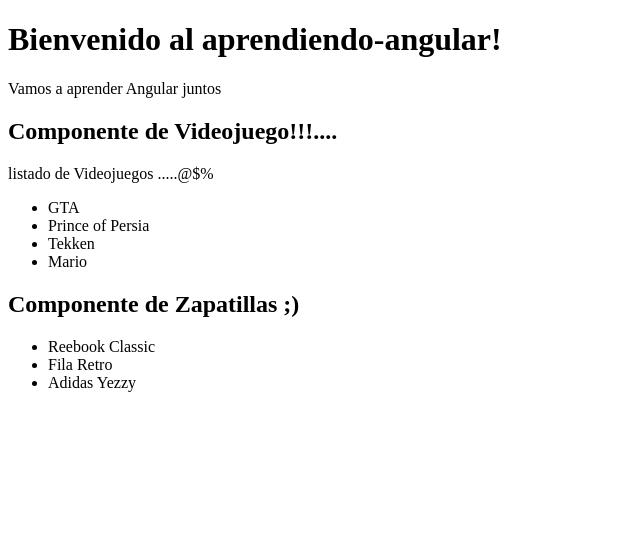
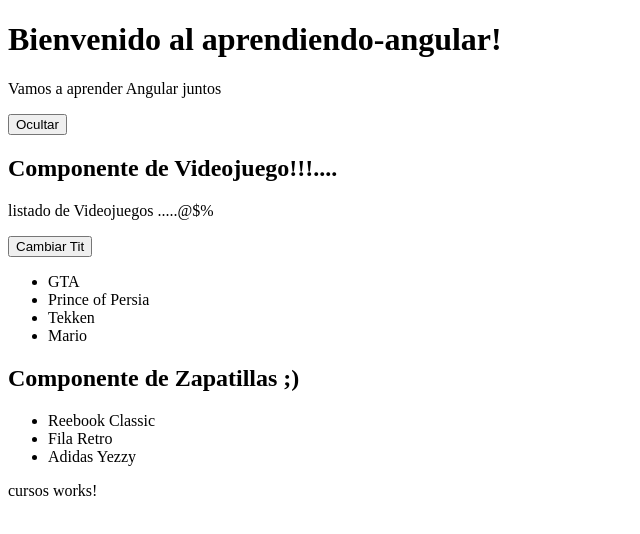
Before and after one commit to jo-infantedc/MyBroAngular, an Angular app: page / in a window 1280 px wide. Shown: the top 534 px of the page, without its empty margins (0-640 px from the left). Built offline with nearby package versions, Linux system fonts and the light colour scheme.

Commit message:
working with hooks

```diff
--- a/src/app/app.component.html
+++ b/src/app/app.component.html
@@ -5,6 +5,12 @@
   <p>
     Vamos a aprender Angular juntos
   </p>
-  <videojuego></videojuego>
+
+  <button (click)="ocultarMostrarVideojuegos(false)" *ngIf="mostrar_videojuegos">Ocultar</button>
+  <button (click)="ocultarMostrarVideojuegos(true)" *ngIf="!mostrar_videojuegos">Mostrar</button>
+
+
+  <videojuego *ngIf="mostrar_videojuegos" ></videojuego>
   <zapatillas></zapatillas>
+  <app-cursos></app-cursos>
 </div>
--- a/src/app/app.component.ts
+++ b/src/app/app.component.ts
@@ -7,4 +7,16 @@ import { Component } from '@angular/core';
 })
 export class AppComponent {
   title = 'aprendiendo-angular';
+  public mostrar_videojuegos: boolean = true;
+
+  public ocultarVideojuegos(){
+    this.mostrar_videojuegos = false;
+  }
+
+  public ocultarMostrarVideojuegos(value: boolean){
+    this.mostrar_videojuegos = value;
+  }
+
+
+
 }
--- a/src/app/cursos/cursos.component.ts
+++ b/src/app/cursos/cursos.component.ts
@@ -1,10 +1,18 @@
-import { Component } from '@angular/core';
+import { Component, OnInit } from '@angular/core';
 
 @Component({
   selector: 'app-cursos',
   templateUrl: './cursos.component.html',
   styleUrls: ['./cursos.component.css']
 })
-export class CursosComponent {
+export class CursosComponent implements OnInit {
+
+  constructor(){
+
+  }
+
+  ngOnInit(): void {
+
+  }
 
 }
--- a/src/app/videojuego/videojuego.component.html
+++ b/src/app/videojuego/videojuego.component.html
@@ -1,5 +1,7 @@
 <h2>{{titulo}}</h2>
 <p>{{listado}}</p>
+<button (click)="CambiaTitulo()" >Cambiar Tit</button>
+<!--Para llamar un evento en Angular es entre paréntesis-->
 <ul>
     <li>GTA</li>
     <li>Prince of Persia</li>
--- a/src/app/videojuego/videojuego.component.ts
+++ b/src/app/videojuego/videojuego.component.ts
@@ -1,4 +1,4 @@
-import { Component } from "@angular/core";
+import { Component, OnInit, DoCheck, OnDestroy } from "@angular/core";
 
 @Component({
     selector: 'videojuego',
@@ -16,7 +16,7 @@ import { Component } from "@angular/core";
     */
    templateUrl: './videojuego.component.html'
 })
-export class VideojuegoComponent {
+export class VideojuegoComponent implements OnInit, DoCheck, OnDestroy {
 
     //Definición de Propiedades
     public titulo: string;
@@ -28,4 +28,21 @@ export class VideojuegoComponent {
         this.titulo = "Componente de Videojuego!!!....";
         this.listado = "listado de Videojuegos .....@$%";
     }
+
+    ngOnInit(): void {
+        console.log('OnInit ejecutado');
+    }
+
+    ngDoCheck(): void {
+        console.log('DoCheck ejecutado');
+    }
+
+    ngOnDestroy(): void {
+        console.log('OnDestroy ejecutado');
+    }
+
+    CambiaTitulo(){
+        this.titulo = 'nuevo titulo del componente videojuegos';
+    }
+
 }
```
Lines whose indentation alone changed are shown as unchanged.
